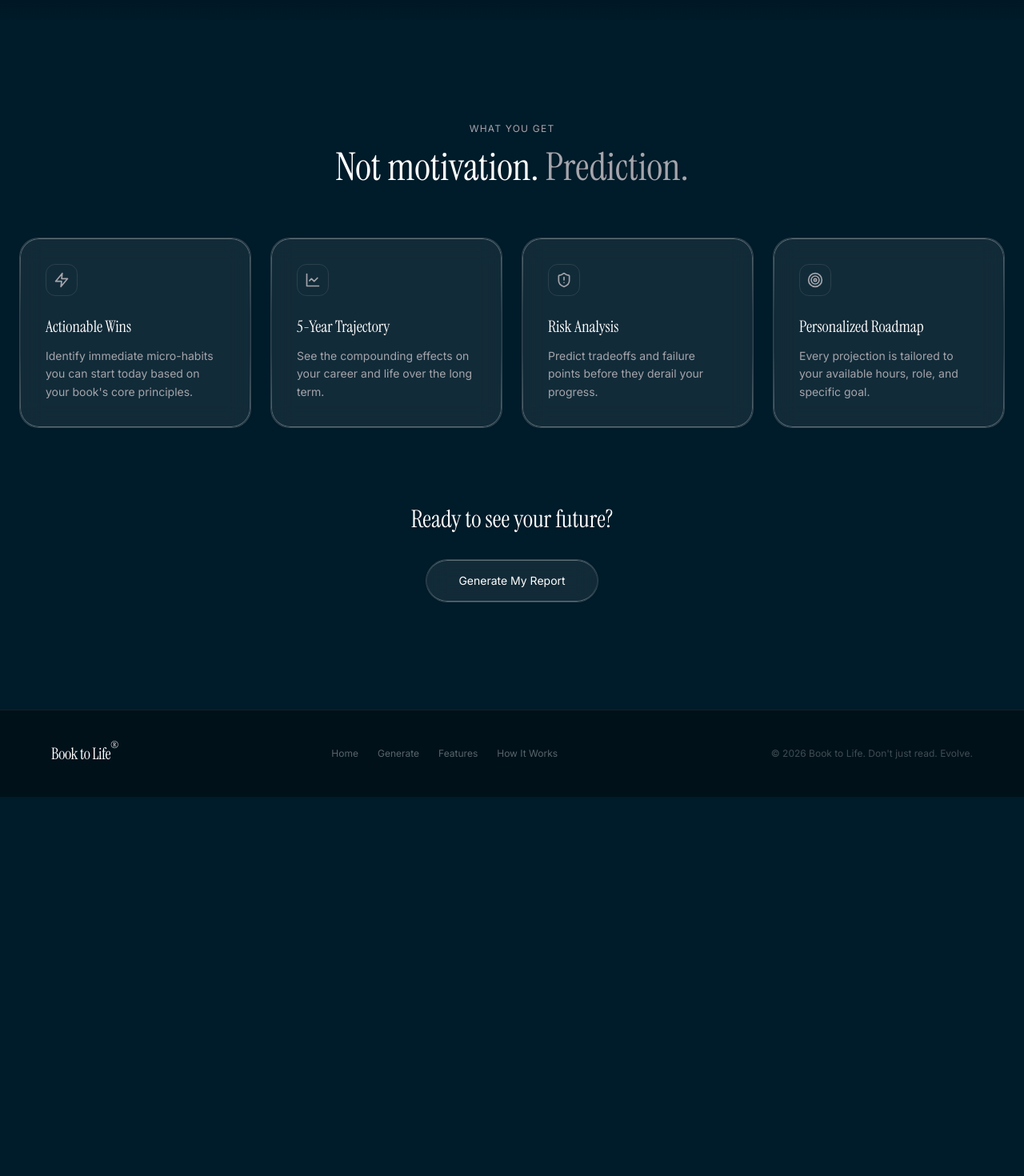
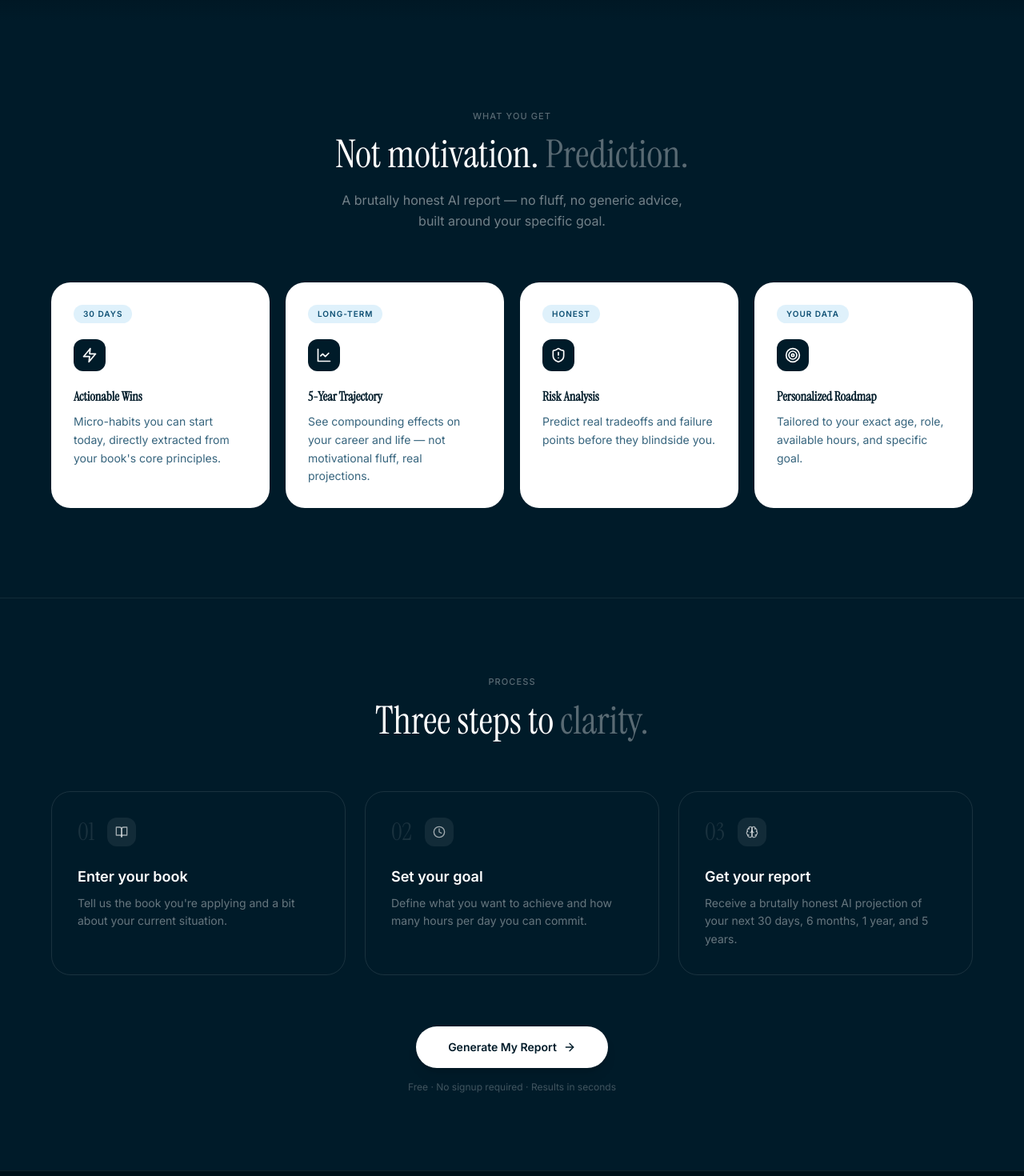
Before and after one commit to Pawanraje-kadam/Book-To-Life, a React (Vite) app: page / in a window 1280 px wide. Shown: the part 820-2290 px from the top of the page at 80% size. Before the commit the page ends 1816 px from the top, so only its background shows below. Built offline with nearby package versions, Linux system fonts and the light colour scheme; grey boxes are pictures that could not be loaded.

Commit message:
Enhance Features component with new tags and steps
Updated feature descriptions and added new tags for clarity. Introduced new steps for user guidance.

```diff
--- a/src/components/home/Features.tsx
+++ b/src/components/home/Features.tsx
@@ -1,55 +1,99 @@
-import { Zap, Target, ShieldAlert, LineChart } from "lucide-react";
+import { Zap, Target, ShieldAlert, LineChart, ArrowRight, BookOpen, Clock, Brain } from "lucide-react";
 import { Link } from "react-router-dom";
 
 const displayFont = { fontFamily: "'Instrument Serif', serif" };
 
-export function Features() {
 const features = [
-    { icon: Zap, title: "Actionable Wins", desc: "Identify immediate micro-habits you can start today based on your book's core principles." },
-    { icon: LineChart, title: "5-Year Trajectory", desc: "See the compounding effects on your career and life over the long term." },
-    { icon: ShieldAlert, title: "Risk Analysis", desc: "Predict tradeoffs and failure points before they derail your progress." },
-    { icon: Target, title: "Personalized Roadmap", desc: "Every projection is tailored to your available hours, role, and specific goal." },
+  { icon: Zap, title: "Actionable Wins", tag: "30 days", desc: "Micro-habits you can start today, directly extracted from your book's core principles." },
+  { icon: LineChart, title: "5-Year Trajectory", tag: "Long-term", desc: "See compounding effects on your career and life — not motivational fluff, real projections." },
+  { icon: ShieldAlert, title: "Risk Analysis", tag: "Honest", desc: "Predict real tradeoffs and failure points before they blindside you." },
+  { icon: Target, title: "Personalized Roadmap", tag: "Your data", desc: "Tailored to your exact age, role, available hours, and specific goal." },
 ];
 
+const steps = [
+  { icon: BookOpen, step: "01", title: "Enter your book", desc: "Tell us the book you're applying and a bit about your current situation." },
+  { icon: Clock, step: "02", title: "Set your goal", desc: "Define what you want to achieve and how many hours per day you can commit." },
+  { icon: Brain, step: "03", title: "Get your report", desc: "Receive a brutally honest AI projection of your next 30 days, 6 months, 1 year, and 5 years." },
+];
+
+export function Features() {
   return (
-    <section className="py-32 px-6" style={{ background: 'hsl(201, 100%, 8%)' }}>
-      <div className="max-w-7xl mx-auto">
+    <div className="bg-[hsl(201,100%,8%)]">
 
-        {/* Section header */}
-        <div className="mb-16 text-center">
-          <p className="text-xs tracking-widest uppercase text-[hsl(240,4%,66%)] mb-4">What you get</p>
+      {/* ── What You Get ── */}
+      <section id="features" className="py-28 px-6">
+        <div className="max-w-6xl mx-auto">
+          <div className="text-center mb-16">
+            <p className="text-[11px] tracking-widest uppercase text-white/35 mb-4 font-medium">What you get</p>
             <h2 className="text-4xl md:text-5xl font-normal text-white" style={displayFont}>
               Not motivation.{" "}
-            <em className="not-italic text-[hsl(240,4%,66%)]">Prediction.</em>
+              <span className="text-white/35">Prediction.</span>
+            </h2>
+            <p className="text-white/45 text-base mt-5 max-w-md mx-auto leading-relaxed">
+              A brutally honest AI report — no fluff, no generic advice, built around your specific goal.
+            </p>
+          </div>
+
+          {/* White cards on dark — maximum contrast */}
+          <div className="grid grid-cols-1 sm:grid-cols-2 lg:grid-cols-4 gap-5">
+            {features.map((f, i) => (
+              <div key={i} className="bg-white rounded-3xl p-7 hover:scale-[1.02] transition-transform flex flex-col">
+                <span className="text-[10px] font-semibold tracking-widest uppercase text-[hsl(201,80%,25%)] bg-[hsl(201,80%,93%)] rounded-full px-3 py-1 self-start mb-5">
+                  {f.tag}
+                </span>
+                <div className="w-10 h-10 rounded-xl bg-[hsl(201,100%,8%)] flex items-center justify-center mb-5">
+                  <f.icon className="h-5 w-5 text-white" />
+                </div>
+                <h3 className="text-base font-semibold text-[hsl(201,100%,8%)] mb-2" style={displayFont}>
+                  {f.title}
+                </h3>
+                <p className="text-sm text-[hsl(201,40%,35%)] leading-relaxed flex-grow">
+                  {f.desc}
+                </p>
+              </div>
+            ))}
+          </div>
+        </div>
+      </section>
+
+      {/* ── How It Works ── */}
+      <section id="how-it-works" className="py-24 px-6 border-t border-white/[0.07]">
+        <div className="max-w-6xl mx-auto">
+          <div className="text-center mb-16">
+            <p className="text-[11px] tracking-widest uppercase text-white/35 mb-4 font-medium">Process</p>
+            <h2 className="text-4xl md:text-5xl font-normal text-white" style={displayFont}>
+              Three steps to{" "}
+              <span className="text-white/35">clarity.</span>
             </h2>
           </div>
 
-        {/* Feature grid */}
-        <div className="grid grid-cols-1 md:grid-cols-2 lg:grid-cols-4 gap-6">
-          {features.map((f, i) => (
-            <div key={i} className="liquid-glass rounded-3xl p-8 hover:scale-[1.02] transition-transform group">
-              <div className="w-10 h-10 rounded-xl flex items-center justify-center mb-6 border border-white/10 group-hover:border-white/30 transition-colors">
-                <f.icon className="h-5 w-5 text-[hsl(240,4%,66%)] group-hover:text-white transition-colors" />
+          <div className="grid grid-cols-1 md:grid-cols-3 gap-6">
+            {steps.map((s, i) => (
+              <div key={i} className="border border-white/10 rounded-3xl p-8 hover:border-white/20 transition-colors">
+                <div className="flex items-center gap-4 mb-6">
+                  <span className="text-3xl font-normal text-white/10" style={displayFont}>{s.step}</span>
+                  <div className="w-9 h-9 rounded-xl bg-white/[0.07] flex items-center justify-center">
+                    <s.icon className="h-4 w-4 text-white/60" />
                   </div>
-              <h3 className="text-xl text-white mb-3" style={displayFont}>{f.title}</h3>
-              <p className="text-sm text-[hsl(240,4%,66%)] leading-relaxed">{f.desc}</p>
+                </div>
+                <h3 className="text-lg font-semibold text-white mb-2">{s.title}</h3>
+                <p className="text-sm text-white/40 leading-relaxed">{s.desc}</p>
               </div>
             ))}
           </div>
 
           {/* Bottom CTA */}
-        <div className="mt-24 text-center">
-          <p className="text-2xl md:text-3xl text-white mb-8 font-normal" style={displayFont}>
-            Ready to see your future?
-          </p>
+          <div className="mt-16 text-center">
             <Link
               to="/create"
-            className="liquid-glass rounded-full px-10 py-4 text-sm text-white hover:scale-[1.03] transition-transform inline-block"
+              className="inline-flex items-center gap-2 bg-white text-[hsl(201,100%,8%)] rounded-full px-10 py-4 text-sm font-semibold hover:scale-[1.03] transition-transform shadow-lg"
             >
-            Generate My Report
+              Generate My Report <ArrowRight className="h-4 w-4" />
             </Link>
+            <p className="text-xs text-white/25 mt-4">Free · No signup required · Results in seconds</p>
           </div>
         </div>
       </section>
+    </div>
   );
 }
```
Lines whose indentation alone changed are shown as unchanged.
